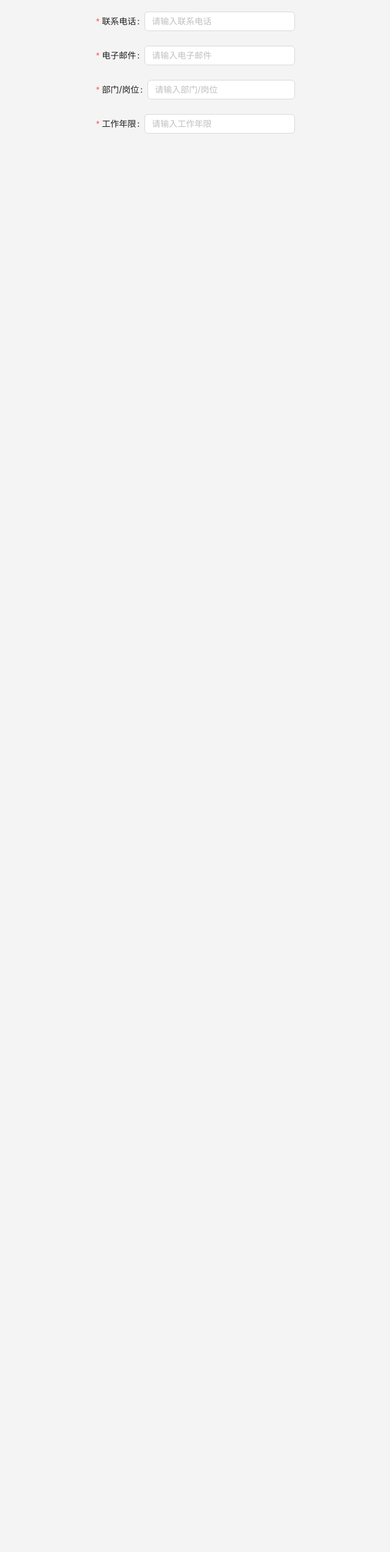
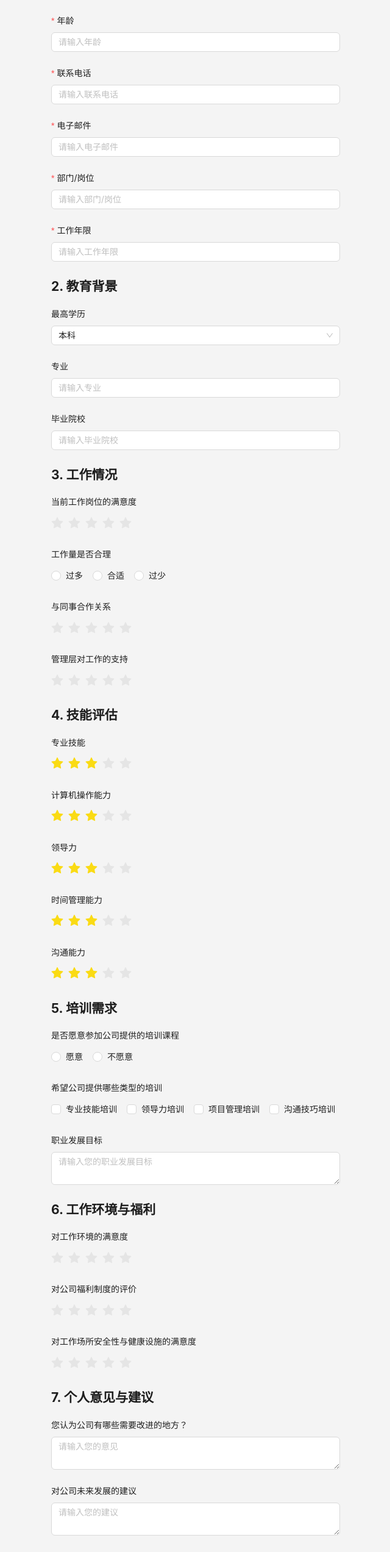
Before and after one commit to caiwenguo1314/EXcode, a React (Create React App) app: page /ProfileForm in a window 1280 px wide. Shown: the part 234-2779 px from the top of the page at 61% size, without its empty margins (319-959 px from the left). Before the commit the page ends 885 px from the top, so only its background shows below. Built offline with nearby package versions, Linux system fonts and the light colour scheme.

Commit message:
完善表单

```diff
--- a/src/components/Forms/ProfileForm/ProfileForm.js
+++ b/src/components/Forms/ProfileForm/ProfileForm.js
@@ -1,11 +1,52 @@
 import React from "react";
-import { Form, Input, Radio } from "antd";
-
+import { Form, Input, Radio, Select, Rate, Checkbox, Button } from "antd";
+import { useState } from "react";
 export default function ProfileForm() {
+  const [FormData, setFormData] = useState([]);
+  const { Option } = Select;
+  // const newFormData = [];
+  const onFinish = (values) => {
+    setFormData(
+      FormData.concat({
+        ...values,
+        skills: {
+          professional: values.skills.professional.toString(),
+          computer: values.skills.computer.toString(),
+          leadership: values.skills.leadership.toString(),
+          timeManagement: values.skills.timeManagement.toString(),
+          communication: values.skills.communication.toString(),
+          ...values.skills,
+        },
+      })
+    );
+    console.log("提交成功！", values);
+  };
 
   return (
     <div>
-      <Form>
+      <Form
+        layout="vertical"
+        onFinish={onFinish}
+        initialValues={{
+          // 性别
+          gender: "male",
+          // 教育程度
+          education: "bachelor",
+          // 技能
+          skills: {
+            // 专业技能
+            professional: 3,
+            // 计算机技能
+            computer: 3,
+            // 领导能力
+            leadership: 3,
+            // 时间管理能力
+            timeManagement: 3,
+            // 沟通能力
+            communication: 3,
+          },
+        }}
+      >
         <Form.Item
           label="姓名"
           name="name"
@@ -33,7 +74,24 @@ export default function ProfileForm() {
         <Form.Item
           label="联系电话"
           name="phone"
-          rules={[{ required: true, message: "请输入联系电话" }]}
+          rules={[
+            { required: true, message: "请输入联系电话" },
+            {
+              // 验证手机号码是否有效
+              validator: (_, value) => {
+                // 定义手机号码的正则表达式
+                const phoneRegex = /^1[3-9]\d{9}$/;
+                // 如果手机号码为空或者符合正则表达式，则验证通过
+                if (!value || phoneRegex.test(value)) {
+                  return Promise.resolve();
+                }
+                // 否则，返回错误信息
+                return Promise.reject(
+                  new Error("请输入有效的中国大陆手机号码")
+                );
+              },
+            },
+          ]}
         >
           <Input placeholder="请输入联系电话" />
         </Form.Item>
@@ -41,7 +99,9 @@ export default function ProfileForm() {
         <Form.Item
           label="电子邮件"
           name="email"
-          rules={[{ required:true ,type: "email", message: "请输入有效的电子邮件" }]}
+          rules={[
+            { required: true, type: "email", message: "请输入有效的电子邮件" },
+          ]}
         >
           <Input placeholder="请输入电子邮件" />
         </Form.Item>
@@ -59,7 +119,138 @@ export default function ProfileForm() {
           name="yearsOfWork"
           rules={[{ required: true, message: "请输入工作年限" }]}
         >
-          <Input placeholder="请输入工作年限" type="number"/>
+          <Input placeholder="请输入工作年限" type="number" />
+        </Form.Item>
+        <h2>2. 教育背景</h2>
+
+        <Form.Item label="最高学历" name="education">
+          <Select>
+            <Option value="highschool">高中</Option>
+            <Option value="associate">专科</Option>
+            <Option value="bachelor">本科</Option>
+            <Option value="master">硕士</Option>
+            <Option value="doctor">博士</Option>
+          </Select>
+        </Form.Item>
+
+        <Form.Item label="专业" name="major">
+          <Input placeholder="请输入专业" />
+        </Form.Item>
+
+        <Form.Item label="毕业院校" name="school">
+          <Input placeholder="请输入毕业院校" />
+        </Form.Item>
+
+        <h2>3. 工作情况</h2>
+
+        <Form.Item label="当前工作岗位的满意度" name="jobSatisfaction">
+          <Rate />
+        </Form.Item>
+
+        <Form.Item label="工作量是否合理" name="workload">
+          <Radio.Group>
+            <Radio value="tooMuch">过多</Radio>
+            <Radio value="justRight">合适</Radio>
+            <Radio value="tooLittle">过少</Radio>
+          </Radio.Group>
+        </Form.Item>
+
+        <Form.Item label="与同事合作关系" name="teamWork">
+          <Rate />
+        </Form.Item>
+
+        <Form.Item label="管理层对工作的支持" name="managementSupport">
+          <Rate />
+        </Form.Item>
+
+        <h2>4. 技能评估</h2>
+
+        <Form.Item label="专业技能" name={["skills", "professional"]}>
+          <Rate />
+        </Form.Item>
+
+        <Form.Item label="计算机操作能力" name={["skills", "computer"]}>
+          <Rate />
+        </Form.Item>
+
+        <Form.Item label="领导力" name={["skills", "leadership"]}>
+          <Rate />
+        </Form.Item>
+
+        <Form.Item label="时间管理能力" name={["skills", "timeManagement"]}>
+          <Rate />
+        </Form.Item>
+
+        <Form.Item label="沟通能力" name={["skills", "communication"]}>
+          <Rate />
+        </Form.Item>
+
+        {/* 5. 培训需求 */}
+        <h2>5. 培训需求</h2>
+
+        <Form.Item label="是否愿意参加公司提供的培训课程" name="willingToTrain">
+          <Radio.Group>
+            <Radio value="yes">愿意</Radio>
+            <Radio value="no">不愿意</Radio>
+          </Radio.Group>
+        </Form.Item>
+
+        <Form.Item label="希望公司提供哪些类型的培训" name="trainingTypes">
+          <Checkbox.Group>
+            <Checkbox value="professionalSkills">专业技能培训</Checkbox>
+            <Checkbox value="leadership">领导力培训</Checkbox>
+            <Checkbox value="projectManagement">项目管理培训</Checkbox>
+            <Checkbox value="communication">沟通技巧培训</Checkbox>
+          </Checkbox.Group>
+        </Form.Item>
+
+        <Form.Item label="职业发展目标" name="careerGoal">
+          <Input.TextArea placeholder="请输入您的职业发展目标" />
+        </Form.Item>
+
+        {/* 6. 工作环境与福利 */}
+        <h2>6. 工作环境与福利</h2>
+
+        <Form.Item label="对工作环境的满意度" name="workEnvironment">
+          <Rate />
+        </Form.Item>
+
+        <Form.Item label="对公司福利制度的评价" name="companyBenefits">
+          <Rate />
+        </Form.Item>
+
+        <Form.Item
+          label="对工作场所安全性与健康设施的满意度"
+          name="workplaceSafety"
+        >
+          <Rate />
+        </Form.Item>
+
+        {/* 7. 个人意见与建议 */}
+        <h2>7. 个人意见与建议</h2>
+
+        <Form.Item label="您认为公司有哪些需要改进的地方？" name="improvements">
+          <Input.TextArea placeholder="请输入您的意见" />
+        </Form.Item>
+
+        <Form.Item label="对公司未来发展的建议" name="developmentSuggestions">
+          <Input.TextArea placeholder="请输入您的建议" />
+        </Form.Item>
+
+        {/* 8. 其他 */}
+        <h2>8. 其他</h2>
+
+        <Form.Item label="您是否愿意提供进一步反馈？" name="furtherFeedback">
+          <Radio.Group>
+            <Radio value="yes">是</Radio>
+            <Radio value="no">否</Radio>
+          </Radio.Group>
+        </Form.Item>
+
+        <Form.Item>
+          <Button type="primary" htmlType="submit">
+            提交
+          </Button>
         </Form.Item>
       </Form>
     </div>
```
